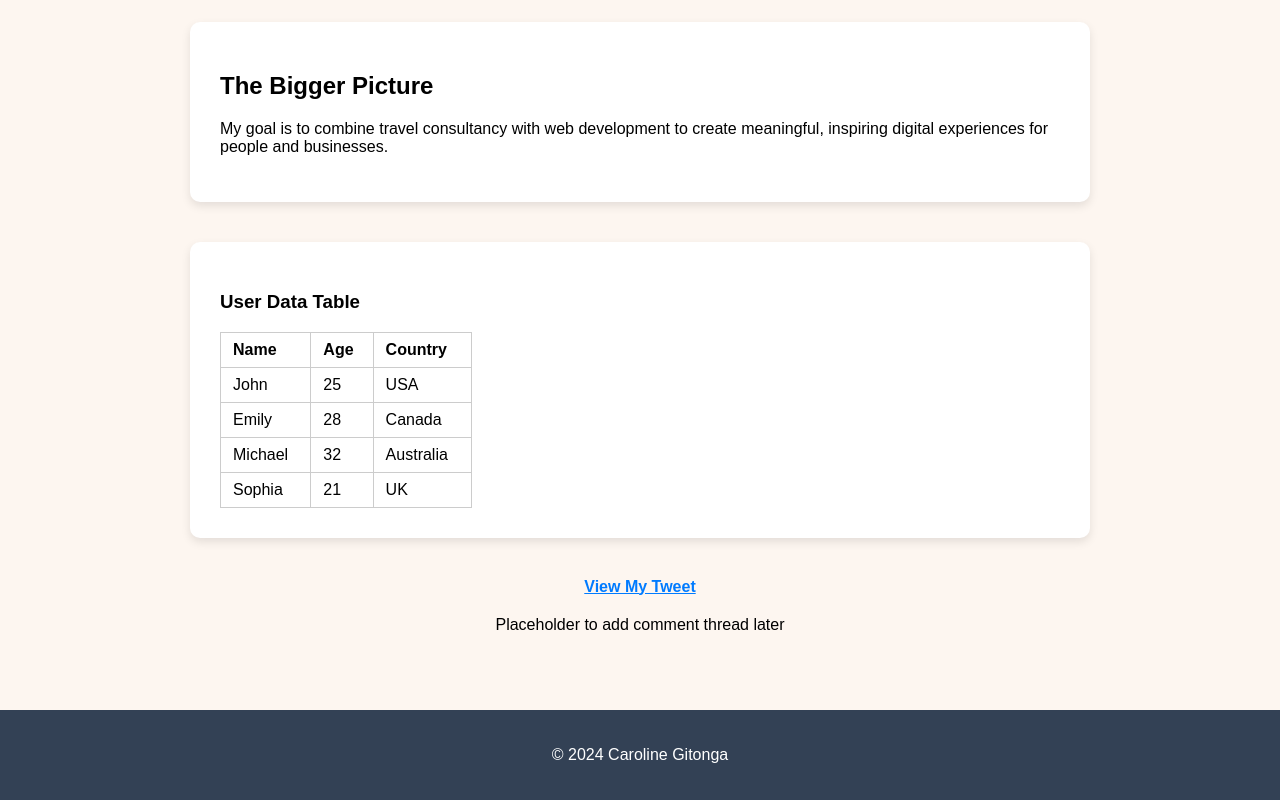
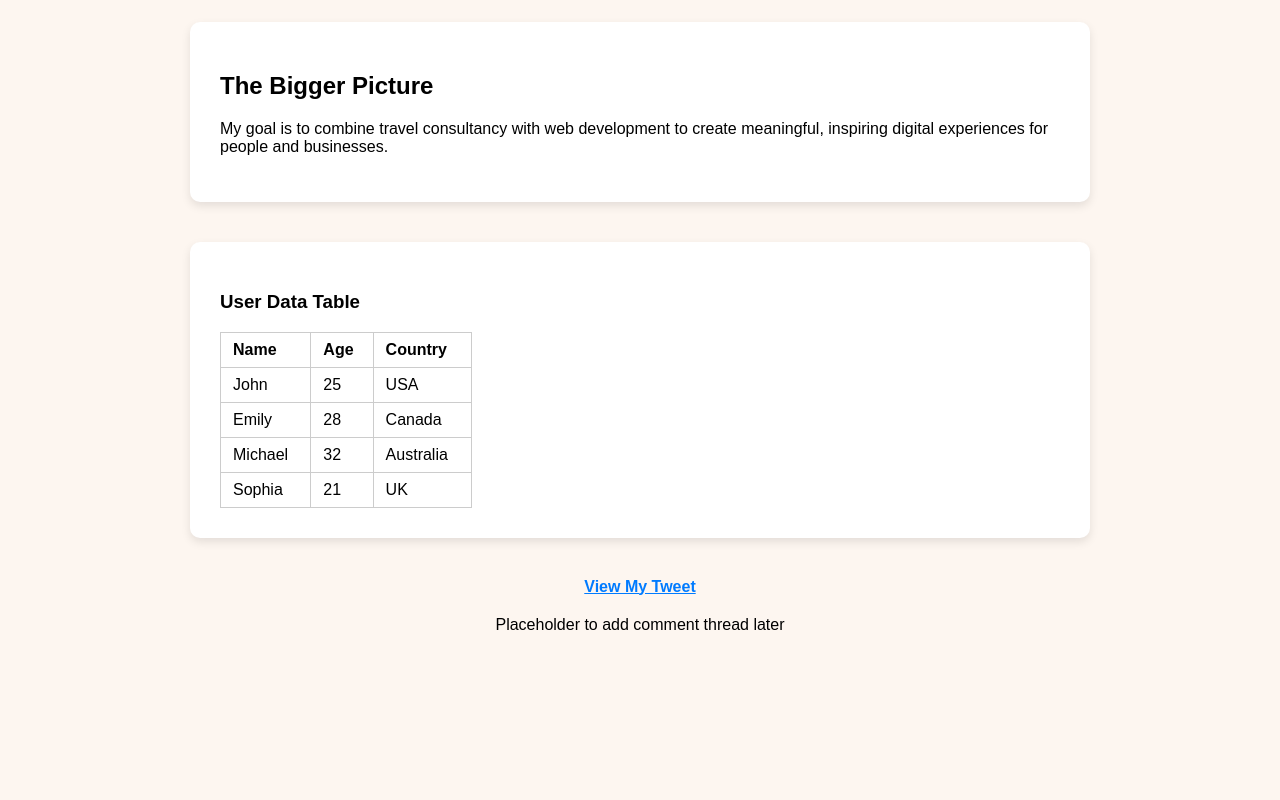
Before and after one commit to ckgitonga-pearl/My_First_Portfolio, a plain HTML site: page html_basic/index.html in a window 1280 px wide. Shown: the part 1544-2344 px from the top of the page. After the commit the page ends 2214 px from the top, so only its background shows below. Drawn offline with Linux system fonts and the light colour scheme.

Commit message:
Update the changes

```diff
--- a/html_basic/index.html
+++ b/html_basic/index.html
@@ -201,9 +201,7 @@
 
      </main>
 
-    <footer>
-        <p>&copy; 2024 Caroline Gitonga</p>
-    </footer>
+
 
 </body>
 </html>
```
